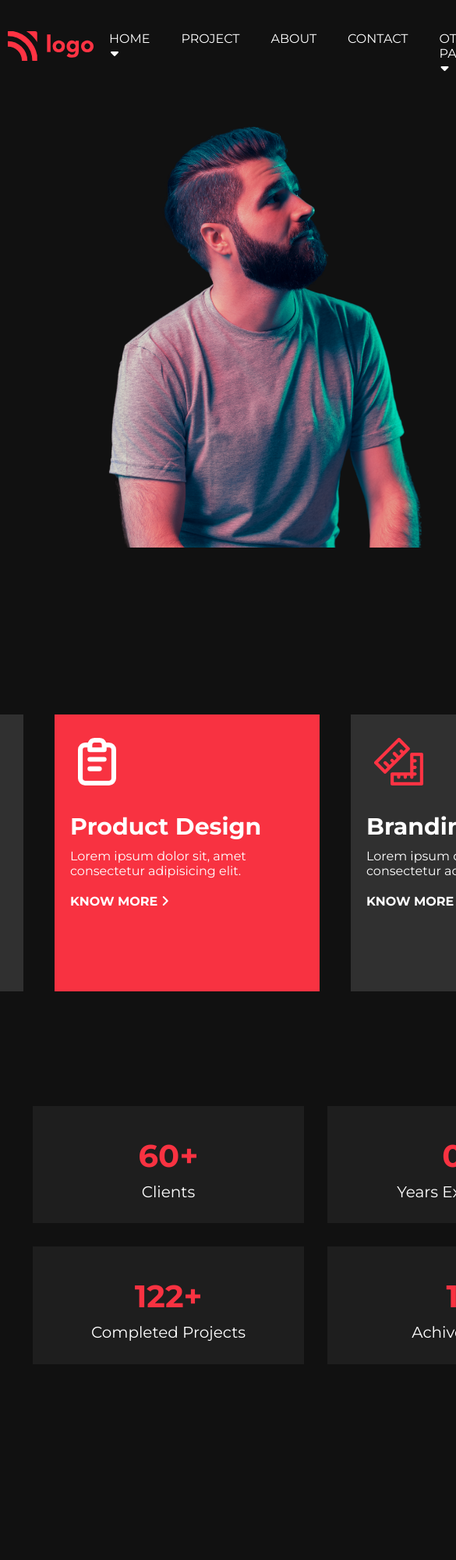
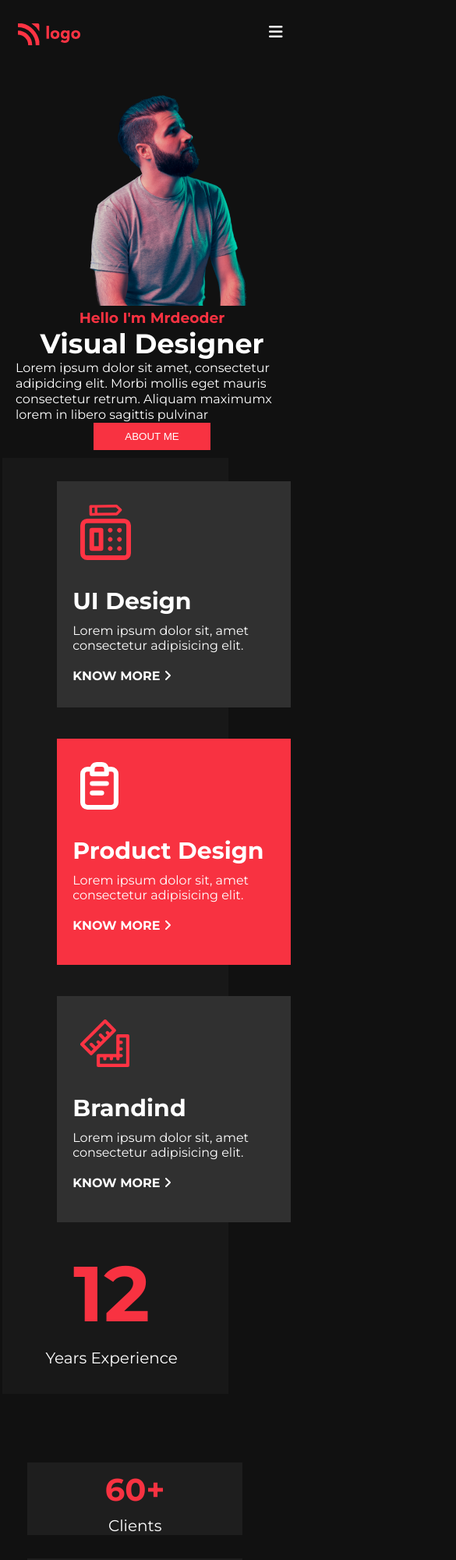
Before and after one commit to Nihalsiddiqui355/Project-15, a plain HTML site: page index.html in a window 390 px wide. Shown: the top 2000 px of the page at 78% size, 585 px wide, since content can reach past the window. Drawn offline with Linux system fonts and the light colour scheme.

Commit message:
Mobo Update

```diff
--- a/css/style.css
+++ b/css/style.css
@@ -22,7 +22,7 @@ body {
     background-color: var(--bg-dark);
     font-family: "Montserrat", sans-serif;
     color: var(--white);
-    /* overflow-x: hidden; */
+    overflow-x: hidden;
 }
 
 .container {
@@ -59,7 +59,35 @@ div img[src="./assets/logo.svg"]{
    margin: 0px 2px;
 
 }
+.fa-solid.fa-bars{
+    display: none;
+}
 
+@media only screen and (min-width:320px) and (max-width:864px){
+
+    div img[src="./assets/logo.svg"]{
+        margin-top: 30px;
+        margin-left: 15px;
+        width: 80px;
+    }
+    .navbar{
+
+            margin: 0 auto;
+            max-width: 375px;
+
+    }
+    .navbar .lists{
+        display: none;
+    }
+    .fa-solid.fa-bars{
+        display: flex;
+        margin: auto 0;
+        padding-right: 20px;
+        font-size: 20px;
+        cursor: pointer;
+    }
+
+}
 /* Hero section_________________________________________ */
 
 
@@ -106,7 +134,54 @@ div img[src="./images/person.png"]{
     cursor: pointer;
 }
 
-/* Ui Part */
+
+@media only screen and (min-width:320px) and (max-width:864px){
+    .hero{
+        display: grid;
+        grid-template-columns: 1fr;
+        margin: 0 auto;
+        padding: 10px 0px;
+    }
+
+    .left-1-img{
+        margin: 0 auto;
+    }
+
+    div img[src="./images/person.png"]{
+        width: 300px;
+    }
+    .hero .right-1{
+        max-width: 390px;
+        margin: 0 auto;
+    }
+    .hero .right-1{
+        display: flex;
+        flex-direction: column;
+        justify-content: center;
+        align-items: flex-start;
+    }
+
+    .hero .right-1 .sub-right{
+        margin: 0 auto;
+    }
+
+
+    .hero .right-1 h3{
+        color: var(--primary-light);
+    }
+    .hero .right-1 h1{
+        font-size: 35px;
+
+    }
+
+    .hero .right-1 p{
+        margin: 0 auto;
+        max-width: 350px;
+    }
+
+}
+
+/* section Ui Part */
 
 .sec-3{
     height: 80rem;
@@ -158,6 +233,36 @@ div img[src="./images/person.png"]{
     margin-top: 20px;
 }
 
+@media only screen and (min-width:320px) and (max-width:864px){
+    .sec-3{
+        margin : 0 auto;
+        max-width: 400px;
+        height: 116rem;
+    }
+
+    .cards-3{
+        margin: 0 auto;
+        background-color: var(--bg-dark-light);
+        width: 290px;
+        display: grid;
+        grid-template-columns: 1fr;
+        position: absolute;
+        left: 0.2rem;
+    }
+
+    .cards-3 .card-3 {
+        border: 2px solid powderblue;
+        margin-right: 15px;
+        position: relative;
+        right: -500px;
+        top: 10px;
+        height: 290px;
+        width: 300px;
+        background-color: #303030;
+        border: none;
+    }
+}
+
 /* Bot -3  */
 
 div.bot-3{
@@ -180,6 +285,7 @@ div.bot-3{
     top: 90px;
     left: 30px;
     text-align: center;
+
 }
 
 .bot-left h1{
@@ -220,6 +326,30 @@ div.bot-3{
 .bot-3 .right-bot .card-3-left p{
     font-size: 20px;
     color:var(--white)
+}
+
+
+@media only screen and (min-width:320px) and (max-width:864px){
+    div.bot-3{
+
+        height: 395px;
+        width: 200px;
+        position: relative;
+        top: -100px;
+        left: 450px;
+        margin: 0 auto;
+        display: flex;
+        flex-direction: column;
+
+    }
+    .bot-3 .right-bot {
+        display: grid;
+        grid-template-columns: 1fr;
+        gap: 10px;
+        width: 300px;
+        padding-bottom: 10px;
+    }
+
 }
 
 /* sectio ________________________________4 */
@@ -309,6 +439,32 @@ div img[src="./images/pic-4.jpg"]{
     margin: 20px;
 }
 
+@media only screen and (min-width: 320px) and (max-width: 864px){
+    .container .sec-4 .card-4 {
+        display: flex;
+        flex-wrap: wrap;
+        gap: 38px;
+        justify-content: center;
+    }
+    .container .sec-4 .card-4 .img-4 {
+        background-color: var(--bg-dark-light-2);
+        width: 375px;
+    }
+    .container .sec-4 .top-4 {
+        display: flex;
+        /* justify-content: space-around; */
+        margin: 0 auto;
+        width: 372px;
+    }
+    .container .sec-4 .top-4 .btn-4 {
+        padding: 5px 40px;
+        position: relative;
+        top: 40px;
+        right: 8px;
+
+    }
+}
+
 /* ___________section-5 */
 
 .container .sec-5{
@@ -359,6 +515,28 @@ div img[src="./images/pic-4.jpg"]{
     cursor: pointer;
 }
 
+@media only screen and (min-width: 320px) and (max-width: 864px){
+    .container .sec-5 {
+        height: 50vh;
+        width: 377px;
+        display: flex;
+        gap: 20px;
+        background-color: var(--bg-dark-light-2);
+        position: relative;
+        left: 0px;
+        top: 0;
+        margin: 0 auto;
+    }
+    .container .sec-5 .left-5 h1 {
+      font-size: 25px;
+        margin: 0 auto;
+        padding-bottom: 10px;
+    }
+    .container .sec-5 .left-5 p {
+        margin: 0 auto;
+        padding-top: 10px;
+    }
+}
 
 /* nav-footer */
 
@@ -400,3 +578,27 @@ div img[src="./assets/logo.svg"]{
     margin: 20px;
     cursor: pointer;
 }
+
+@media only screen and (min-width: 320px) and (max-width: 864px){
+.nav-footer {
+    margin: 0 auto;
+    display: flex;
+    list-style: none;
+    width: 380px;
+    position: relative;
+    left: 0%;
+    padding: 20px 10px;
+    }
+    .nav-footer .list-footer {
+       margin: 0 auto;
+       padding: 10px;
+        cursor: pointer;
+        color: var(--text-gray);
+    }
+
+    .footer{
+        margin: 0 auto;
+        max-width: 375px;
+    }
+
+}
--- a/index.html
+++ b/index.html
@@ -5,6 +5,7 @@
     <meta charset="UTF-8">
     <meta http-equiv="X-UA-Compatible" content="IE=edge">
     <meta name="viewport" content="width=device-width, initial-scale=1.0">
+    <link rel="stylesheet" href="https://cdnjs.cloudflare.com/ajax/libs/font-awesome/6.2.0/css/all.min.css" integrity="sha512-xh6O/CkQoPOWDdYTDqeRdPCVd1SpvCA9XXcUnZS2FmJNp1coAFzvtCN9BmamE+4aHK8yyUHUSCcJHgXloTyT2A==" crossorigin="anonymous" referrerpolicy="no-referrer" />
     <title>Product Design webpage</title>
     <link rel="stylesheet" href="https://cdnjs.cloudflare.com/ajax/libs/font-awesome/6.1.1/css/all.min.css"
         integrity="sha512-KfkfwYDsLkIlwQp6LFnl8zNdLGxu9YAA1QvwINks4PhcElQSvqcyVLLD9aMhXd13uQjoXtEKNosOWaZqXgel0g=="
@@ -18,6 +19,7 @@
             <div class="navlogo">
                 <img src="./assets/logo.svg" alt="Logo">
             </div>
+            <i class="fa-solid fa-bars"></i>
             <ul class="lists">
                 <li class="nav-iteam">HOME
 
```
